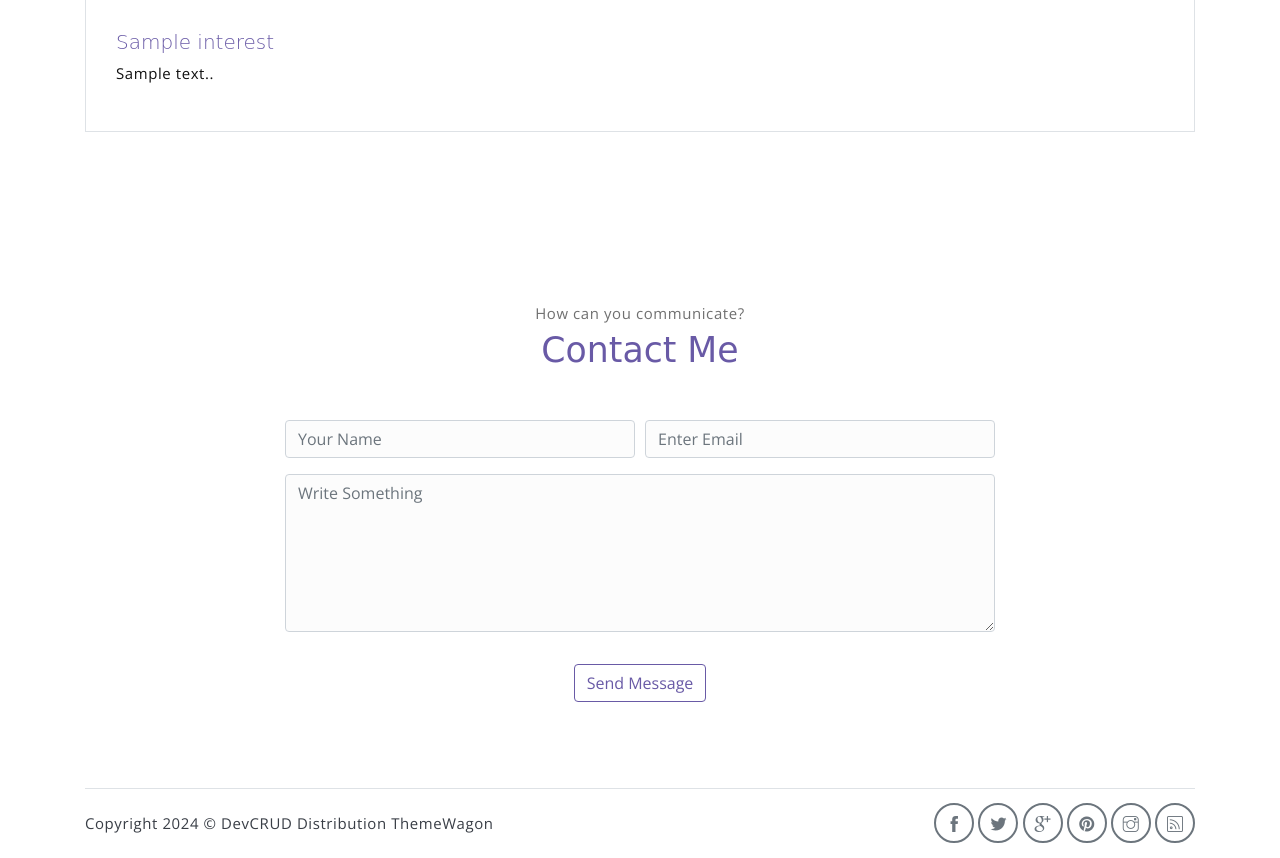
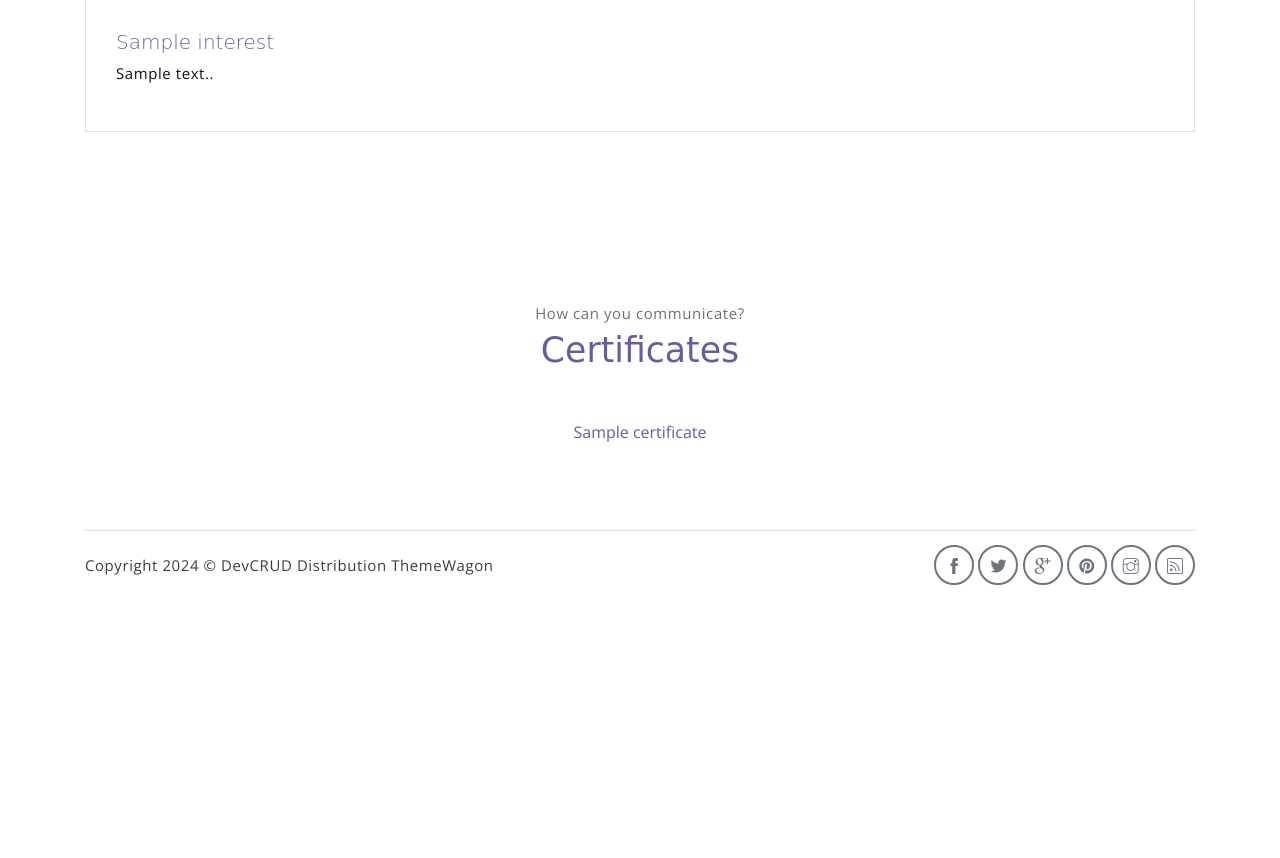
Before and after one commit to arshia-rgh/personal_portfolio, a Django app: page / in a window 1280 px wide. Shown: the part 3378-4236 px from the top of the page. After the commit the page ends 3963 px from the top, so only its background shows below. Run offline with Django 5.2, Linux system fonts and the light colour scheme; tables that the repository leaves empty hold one stand-in row (values such as "Sample post"); grey boxes marked "Sample" are stand-in pictures; some libraries are stand-ins or nearby versions; some web fonts are replaced.

Commit message:
added certificate section

```diff
--- a/core/templates/core/index.html
+++ b/core/templates/core/index.html
@@ -228,28 +228,17 @@
 </section><!-- end of blog section -->
 
 <!-- contact section -->
-<section class="section" id="contact">
+<section class="section" id="certificates">
     <div class="container text-center">
         <p class="section-subtitle">How can you communicate?</p>
-        <h6 class="section-title mb-5">Contact Me</h6>
-        <!-- contact form -->
-        <form action="" class="contact-form col-md-10 col-lg-8 m-auto">
-            <div class="form-row">
-                <div class="form-group col-sm-6">
-                    <input type="text" size="50" class="form-control" placeholder="Your Name" required>
-                </div>
-                <div class="form-group col-sm-6">
-                    <input type="email" class="form-control" placeholder="Enter Email" requried>
-                </div>
-                <div class="form-group col-sm-12">
-                        <textarea name="comment" id="comment" rows="6" class="form-control"
-                                  placeholder="Write Something"></textarea>
-                </div>
-                <div class="form-group col-sm-12 mt-3">
-                    <input type="submit" value="Send Message" class="btn btn-outline-primary rounded">
-                </div>
-            </div>
-        </form><!-- end of contact form -->
+        <h6 class="section-title mb-5">Certificates</h6>
+        <ul class="list-unstyled">
+            {% for certificate in certificates %}
+                <li>
+                    <a href="{{ certificate.certificate_link }}" target="_blank">{{ certificate.name }}</a>
+                </li>
+            {% endfor %}
+        </ul>
     </div><!-- end of container -->
 </section><!-- end of contact section -->
 
--- a/core/views.py
+++ b/core/views.py
@@ -4,7 +4,7 @@ from django import views
 from django.http import FileResponse
 from django.shortcuts import render
 
-from core.models import Skill, Project, JobExperience, Education, Interest
+from core.models import Skill, Project, JobExperience, Education, Interest, Certificate
 
 
 def test_view(request):
@@ -13,6 +13,7 @@ def test_view(request):
     jobs = JobExperience.objects.all()
     educations = Education.objects.all()
     interests = Interest.objects.all()
+    certificates = Certificate.objects.all()
     return render(
         request,
         "core/index.html",
@@ -22,6 +23,7 @@ def test_view(request):
             "jobs": jobs,
             "educations": educations,
             "interests": interests,
+            "certificates": certificates,
         },
     )
 
```
Also changed, not shown: core/admin.py (+6 -1 lines).
